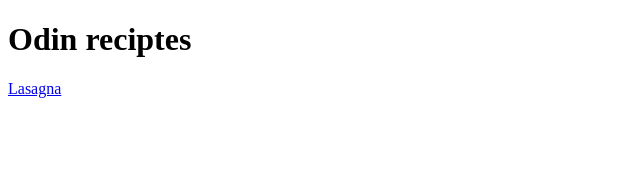
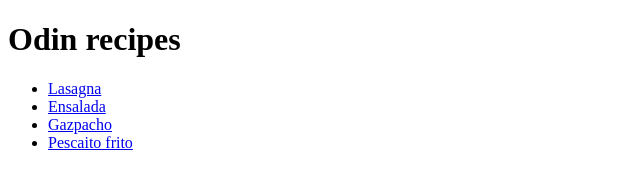
Before and after one commit to Sinniss/odin-recipes, a plain HTML site: page index.html in a window 1280 px wide. Shown: the whole page, without its empty margins (0-640 px from the left). Drawn offline with Linux system fonts and the light colour scheme.

Commit message:
envio segundo

```diff
--- a/index.html
+++ b/index.html
@@ -7,8 +7,13 @@
     <title>Pagina de recetas</title>
 </head>
 <body>
-    <h1>Odin reciptes</h1>
-    <a href="../odin-recipes/recipes/lasagna.html">Lasagna</a>
+    <h1>Odin recipes</h1>
+    <ul>
+   <li> <a href="../odin-recipes/recipes/lasagna.html">Lasagna</a></li>
+    <li><a href="../odin-recipes/recipes/ensalada.html">Ensalada</a></li>
+    <li><a href="../odin-recipes/recipes/gazpacho.html">Gazpacho</a></li>
+    <li><a href="../odin-recipes/recipes/pescaitofrito.html">Pescaito frito</a></li>
+    </ul>
 
 </body>
 </html>
```
Also changed, not shown: recipes/lasagna.html (+1 -1 lines), recipes/ensalada.html (added), recipes/gazpacho.html (added), recipes/pescaitofrito.html (added).
